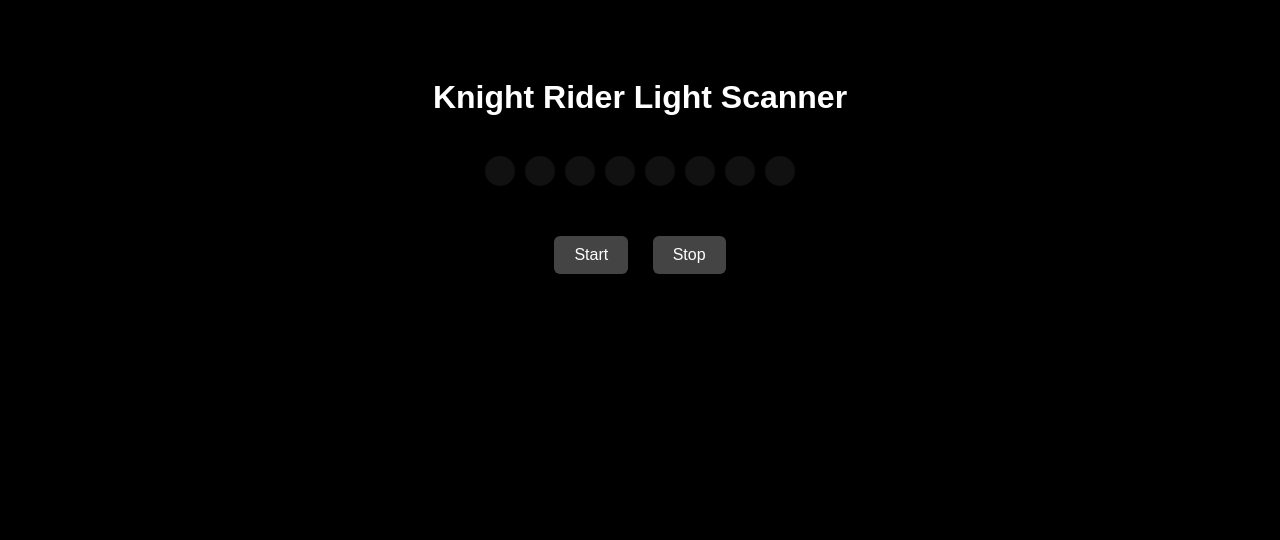
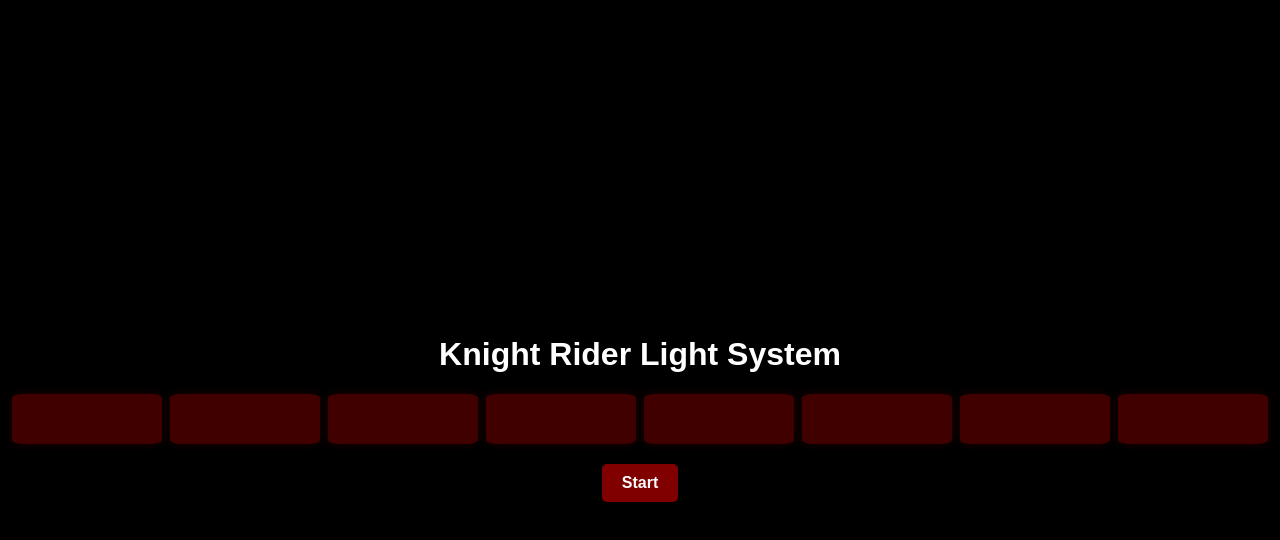
Before and after one commit to Akilach01/Assignment09, a plain HTML site: page index.html in a window 1280 px wide. Drawn offline with Linux system fonts and the light colour scheme.

Commit message:
updated colors and button

```diff
--- a/index.html
+++ b/index.html
@@ -1,102 +1,101 @@
+
 <!DOCTYPE html>
 <html lang="en">
 <head>
     <meta charset="UTF-8">
-    <title>Assignment09_Knight Rider Light </title>
+    <title>Knight Rider Light system</title>
     <style>
         body {
-          background-color: #000;
-          color: #fff;
-          font-family: sans-serif;
-          text-align: center;
-          padding-top: 50px;
+            background-color: black;
+            display: flex;
+            flex-direction: column;
+            align-items: center;
+            justify-content: center;
+            height: 100vh;
+            color: white;
+            font-family: Arial, sans-serif;
         }
 
-        #scanner {
+        .container {
             display: flex;
-          gap: 10px;
-          justify-content: center;
-          margin: 40px auto;
-          width: fit-content;
+            gap: 8px;
+            margin-bottom: 20px;
         }
 
         .light {
-          width: 30px;
-          height: 30px;
-          background-color: #111;
-          border-radius: 50%;
-          box-shadow: 0 0 5px #000;
-          transition: background-color 0.3s, box-shadow 0.3s;
+            width: 150px;
+            height: 50px;
+            background-color: #400000;
+            border-radius: 8%;
+            box-shadow: 0 0 10px #200000;
+            transition: background-color 0.2s ease, box-shadow 0.2s ease;
         }
 
-        .active {
+        .light.active {
             background-color: red;
-          box-shadow: 0 0 20px red;
+            box-shadow: 0 0 20px red, 0 0 40px red;
         }
 
         button {
             padding: 10px 20px;
-          margin: 10px;
-          font-size: 16px;
+            background-color: maroon;
             border: none;
-          border-radius: 6px;
-          background-color: #444;
-          color: #fff;
+            color: #fcfcfc;
+            font-weight: bold;
+            font-size: 1rem;
+            border-radius: 5px;
             cursor: pointer;
-          transition: background 0.2s;
         }
 
         button:hover {
-          background-color: #666;
+            background-color: darkred;
         }
     </style>
 </head>
 <body>
+<h1>Knight Rider Light System</h1>
 
-<h1>Knight Rider Light Scanner</h1>
-
-<div id="scanner">
-    <div class="light"></div>
-    <div class="light"></div>
-    <div class="light"></div>
-    <div class="light"></div>
-    <div class="light"></div>
-    <div class="light"></div>
-    <div class="light"></div>
-    <div class="light"></div>
+<div class="container" id="lightBar">
 </div>
-
-<button onclick="startScanner()">Start</button>
-<button onclick="stopScanner()">Stop</button>
+<button id="toggleBtn"> Start</button>
 
 <script>
+    const lightCount = 8;
+    const lightBar = document.getElementById('lightBar');
+    const toggleBtn = document.getElementById('toggleBtn');
+
+    for (let i = 0; i < lightCount; i++) {
+        const light = document.createElement('div');
+        light.classList.add('light');
+        lightBar.appendChild(light);
+    }
+
     const lights = document.querySelectorAll('.light');
     let current = 0;
     let direction = 1;
-    let intervalId = null;
+    let interval = null;
 
-    const updateLights = () => {
+    function animateLights() {
         lights.forEach(light => light.classList.remove('active'));
         lights[current].classList.add('active');
+        current += direction;
+        if (current === lights.length - 1 || current === 0) {
+            direction *= -1;
+        }
+    }
 
-      current += direction;
+    toggleBtn.addEventListener('click', () => {
+        if (interval) {
+            clearInterval(interval);
+            interval = null;
+            toggleBtn.textContent = "Start";
+            lights.forEach(light => light.classList.remove('active'));
+        } else {
+            interval = setInterval(animateLights, 100);
+            toggleBtn.textContent = "Stop";
+        }
+    });
+</script>
 
-      if (current === lights.length - 1 || current === 0) {
-        direction *= -1; // Reverse direction
-      }
-    };
-
-    const startScanner = () => {
-      if (!intervalId) {
-        intervalId = setInterval(updateLights, 100);
-      }
-    };
-
-    const stopScanner = () => {
-      clearInterval(intervalId);
-      intervalId = null;
-      lights.forEach(light => light.classList.remove('active'));
-    };
-</script>
 </body>
 </html>
```
Lines whose indentation alone changed are shown as unchanged.
